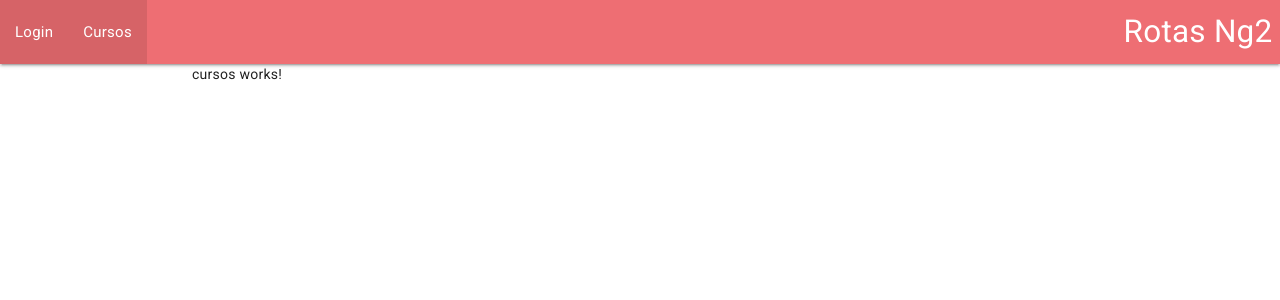
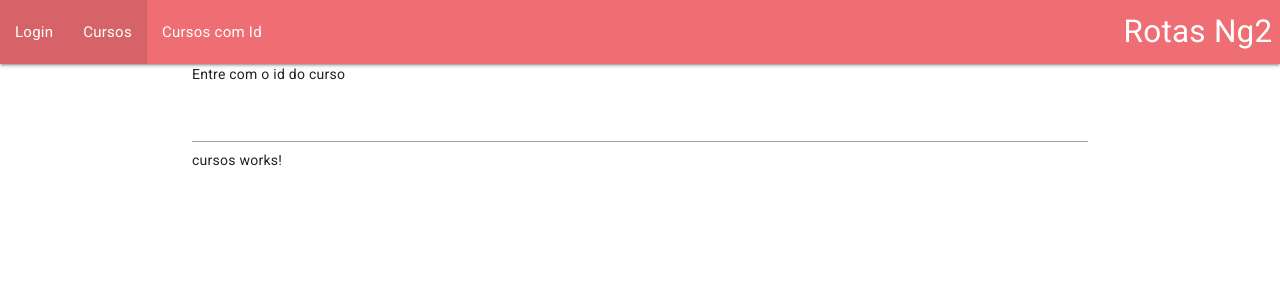
Before and after one commit to guigomes91/angular-rotas, an Angular app: page /cursos in a window 1280 px wide. Shown: the top 300 px of the page. Built offline with nearby package versions, Linux system fonts and the light colour scheme.

Commit message:
Parametros da rota

```diff
--- a/src/app/app-routing.module.ts
+++ b/src/app/app-routing.module.ts
@@ -3,9 +3,11 @@
 import { CursosComponent } from './cursos/cursos.component';
 import { LoginComponent } from './login/login.component';
 import { HomeComponent } from './home/home.component';
+import { CursoDetalheComponent } from './curso-detalhe/curso-detalhe.component';
 
 const APP_ROUTES: Routes = [
   { path: 'cursos', component: CursosComponent },
+  { path: 'curso/:id', component: CursoDetalheComponent },
   { path: 'login', component: LoginComponent },
   { path: '', component: HomeComponent }
 ];
--- a/src/app/app.component.html
+++ b/src/app/app.component.html
@@ -4,9 +4,12 @@
     <ul id="nav-mobile" class="">
       <li routerLinkActive="active"><a routerLink="/login">Login</a></li>
       <li routerLinkActive="active"><a routerLink="/cursos">Cursos</a></li>
+      <li routerLinkActive="active"><a [routerLink]="['curso', idCurso.value]">Cursos com Id</a></li>
     </ul>
   </div>
 </nav>
 <div class="container">
+  <p>Entre com o id do curso</p>
+  <input #idCurso>
   <router-outlet></router-outlet>
 </div>
--- a/src/app/app.module.ts
+++ b/src/app/app.module.ts
@@ -8,13 +8,15 @@
 import { HomeComponent } from './home/home.component';
 import { LoginComponent } from './login/login.component';
 import { CursosComponent } from './cursos/cursos.component';
+import { CursoDetalheComponent } from './curso-detalhe/curso-detalhe.component';
 
 @NgModule({
   declarations: [
     AppComponent,
     HomeComponent,
     LoginComponent,
-    CursosComponent
+    CursosComponent,
+    CursoDetalheComponent
   ],
   imports: [
     BrowserModule,
--- /dev/null
+++ b/src/app/curso-detalhe/curso-detalhe.component.html
@@ -0,0 +1 @@
+<p>id: {{id}}</p>
--- /dev/null
+++ b/src/app/curso-detalhe/curso-detalhe.component.ts
@@ -0,0 +1,16 @@
+import { Component } from '@angular/core';
+import { ActivatedRoute } from '@angular/router';
+
+@Component({
+  selector: 'app-curso-detalhe',
+  templateUrl: './curso-detalhe.component.html',
+  styleUrls: ['./curso-detalhe.component.css']
+})
+export class CursoDetalheComponent {
+
+  id: string = '';
+
+  constructor(private route: ActivatedRoute) {
+    this.id = this.route.snapshot.params['id'];
+  }
+}
```
Also changed, not shown: src/app/curso-detalhe/curso-detalhe.component.css (added), 1 other file (tests, documents, lock files or other folders).
